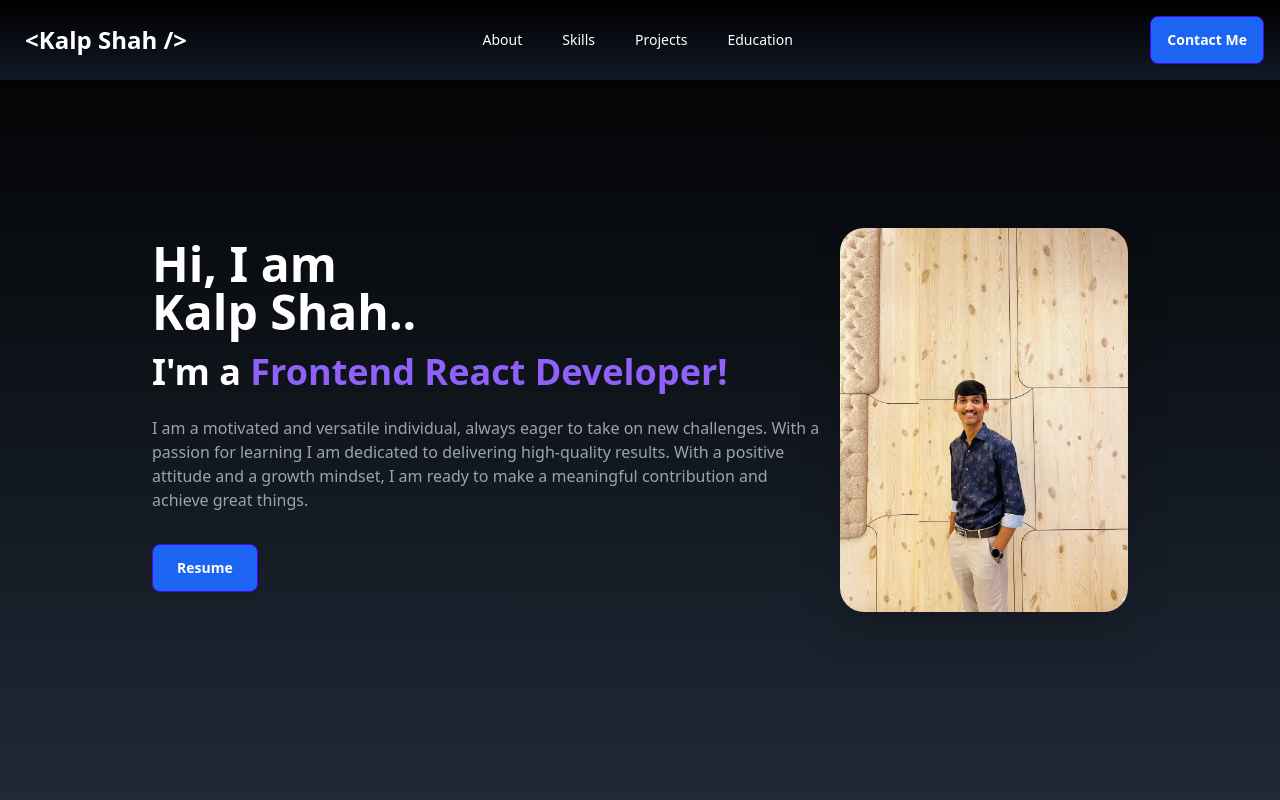
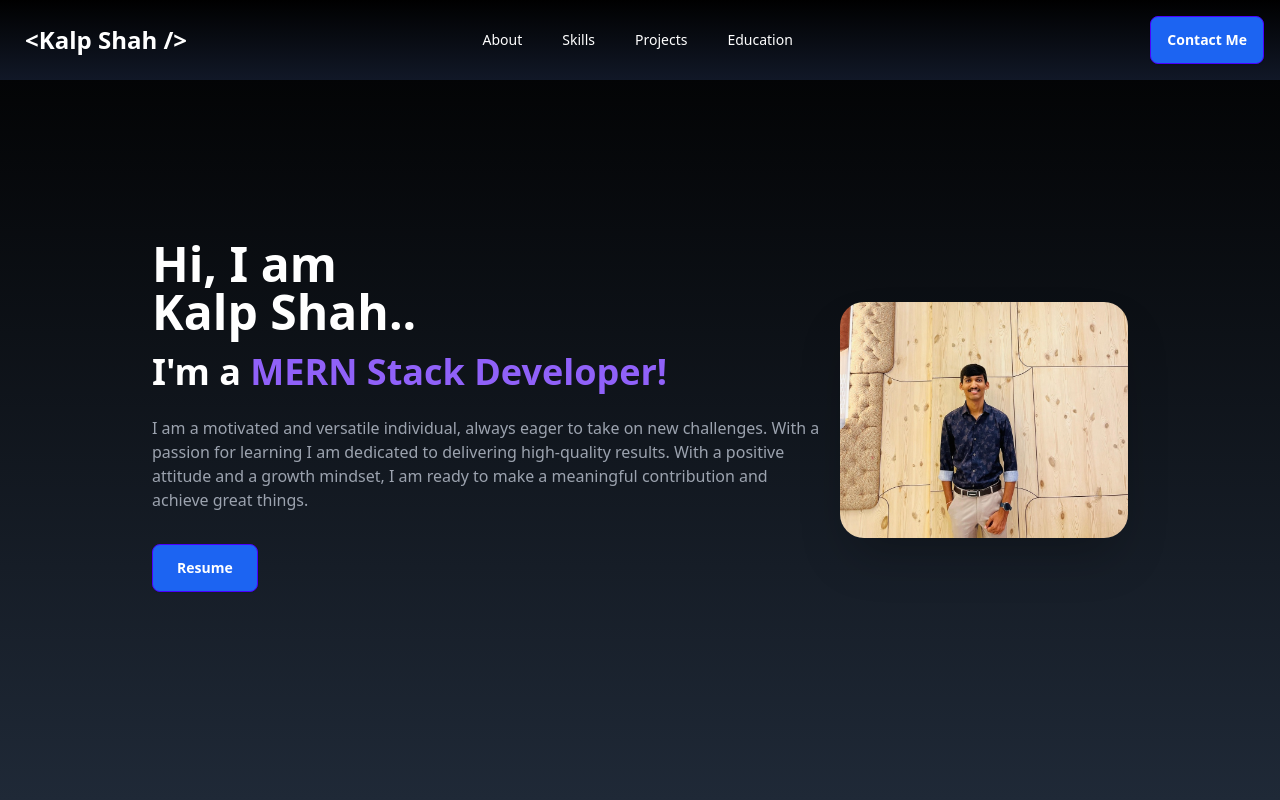
Before and after one commit to kalp234/Personal-Portfolio, a React (Vite) app: page / in a window 1280 px wide. Shown: the top 800 px of the page. Built offline with nearby package versions, Linux system fonts and the light colour scheme.

Commit message:
Resume Change

```diff
--- a/src/components/Hero/Hero.jsx
+++ b/src/components/Hero/Hero.jsx
@@ -1,5 +1,5 @@
 import React from "react";
-import profilepic from "../../assets/profilepic.jpg";
+import profilepic from "../../assets/profilepic2.jpg";
 
 const Hero = () => {
   return (
@@ -18,7 +18,7 @@ const Hero = () => {
           </h1>
           <h2 className="text-4xl font-bold  text-white">
             I'm a{" "}
-            <span className="text-purple-500">Frontend React Developer!</span>
+            <span className="text-purple-500">MERN Stack Developer!</span>
           </h2>
           <p className="py-6 max-w-2xl text-gray-400">
             I am a motivated and versatile individual, always eager to take on
@@ -27,7 +27,7 @@ const Hero = () => {
             growth mindset, I am ready to make a meaningful contribution and
             achieve great things.
           </p>
-          <a href="https://drive.google.com/file/d/1Wbo3OTgWconOe4zwOeVLfb5YD41ploV9/view?usp=drive_link" download="Resume">
+          <a href="https://drive.google.com/file/d/1FB77bKONb7vyroINgTD0wdoQvuszt1ks/view?usp=sharing" download="Resume">
             <button className="btn btn-primary bg-blue-600  text-white w-fit px-6 py-3 my-2">
               Resume
             </button>
```
Also changed, not shown: src/assets/profilepic2.jpg (added).
